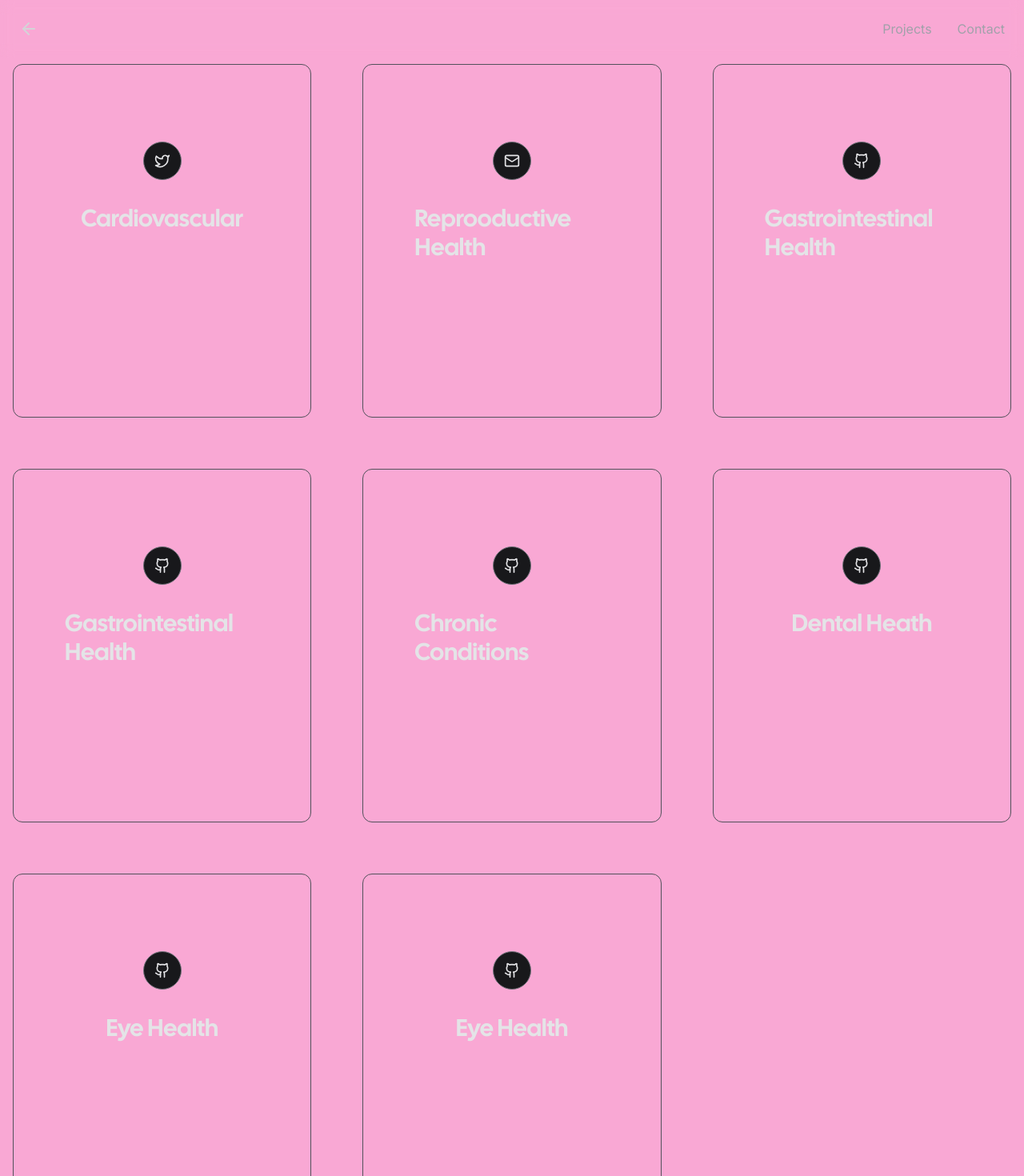
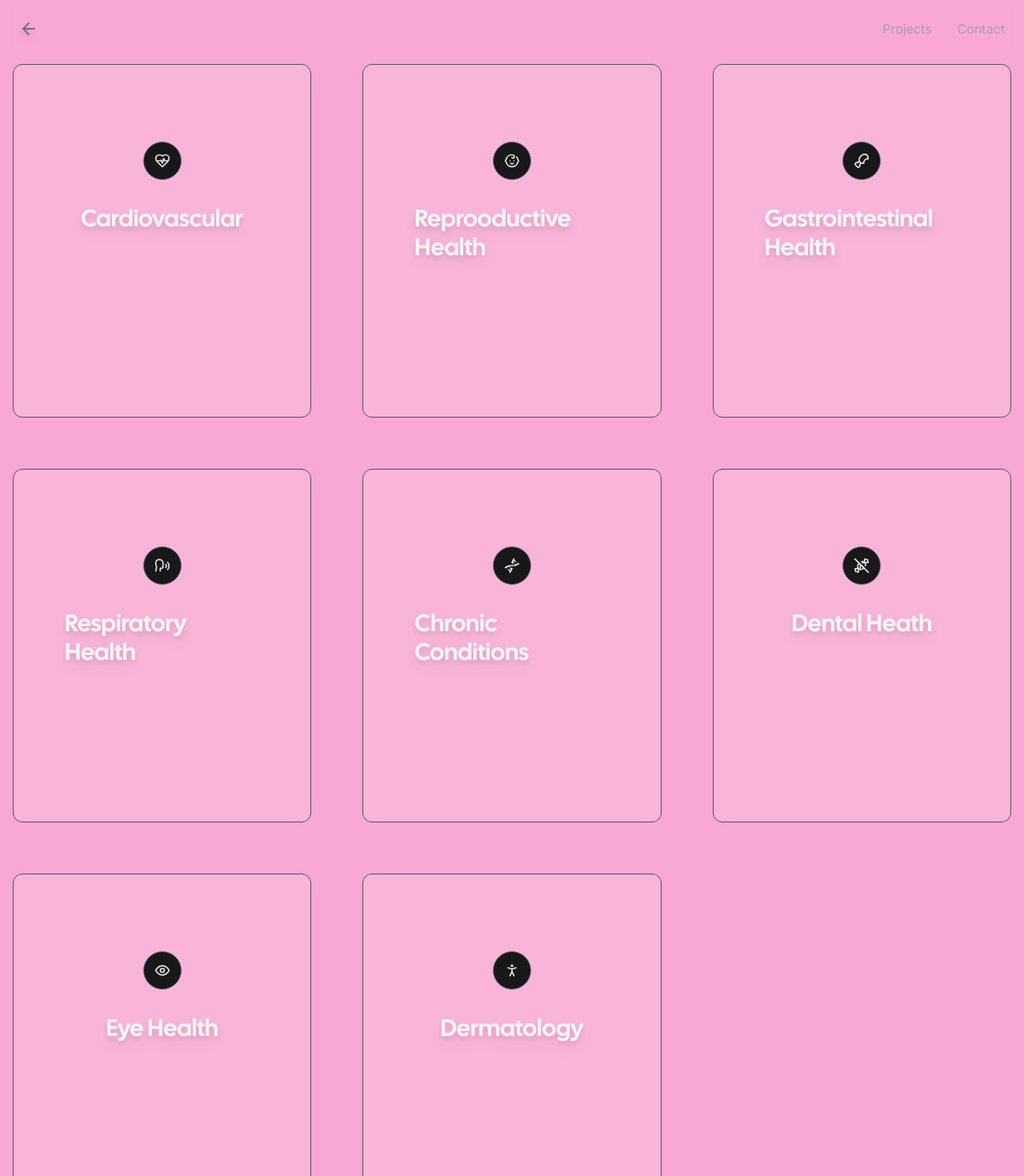
Before and after one commit to CharlieA8/h2ai-testing, a Next.js app in the folder where2next/: page /info in a window 1280 px wide. Shown: the top 1470 px of the page at 80% size. Built offline with nearby package versions, Linux system fonts and the light colour scheme; no server answers; what tailwindcss-debug-screens would draw is missing.

Commit message:
card icon + color

```diff
--- a/where2next/app/components/card.tsx
+++ b/where2next/app/components/card.tsx
@@ -23,16 +23,16 @@ export const Card: React.FC<PropsWithChildren> = ({ children }) => {
 	return (
 		<div
 			onMouseMove={onMouseMove}
-			className="overflow-hidden relative duration-700 border rounded-xl hover:bg-zinc-800/10 group md:gap-8 hover:border-zinc-400/50 border-zinc-600 "
+			className="overflow-hidden relative duration-700 border rounded-xl bg-zinc-100/15 hover:bg-zinc-800/10 group md:gap-8 hover:border-zinc-400/50 border-zinc-600 "
 		>
 			<div className="pointer-events-none">
 				<div className="absolute inset-0 z-0  transition duration-1000 [mask-image:linear-gradient(black,transparent)]" />
 				<motion.div
-					className="absolute inset-0 z-10  bg-gradient-to-br opacity-100  via-zinc-100/10  transition duration-1000 group-hover:opacity-50 "
+					className="absolute inset-0 z-10  bg-gradient-to-br opacity-100  via-zinc-100/10  transition duration-50 group-hover:opacity-50 "
 					style={style}
 				/>
 				<motion.div
-					className="absolute inset-0 z-10 opacity-0 mix-blend-overlay transition duration-1000 group-hover:opacity-100"
+					className="absolute inset-0 z-10 opacity-0 mix-blend-overlay transition duration-50 group-hover:opacity-100"
 					style={style}
 				/>
 			</div>
--- a/where2next/app/components/nav.tsx
+++ b/where2next/app/components/nav.tsx
@@ -44,9 +44,9 @@ export const Navigation: React.FC = () => {
 
 					<Link
 						href="/"
-						className="duration-200 text-zinc-300 hover:text-zinc-100"
+						className="duration-200 text-zinc-500 hover:text-white"
 					>
-						<ArrowLeft className="w-6 h-6 " />
+						<ArrowLeft className="w-6 h-6 drop-shadow-lg" />
 					</Link>
 				</div>
 			</div>
--- a/where2next/app/info/page.js
+++ b/where2next/app/info/page.js
@@ -1,5 +1,5 @@
 "use client";
-import { Github, Mail, Twitter } from "lucide-react";
+import { HeartPulse, Baby, Drumstick, Speech, Dna, CandyOff, Eye, PersonStanding } from "lucide-react";
 import Link from "next/link";
 import { Navigation } from "../components/nav";
 import { Card } from "../components/card";
@@ -7,36 +7,36 @@ import { on } from "events";
 
 const health = [
 	{
-		icon: <Twitter size={20} />,
+		icon: <HeartPulse size={20} />,
 		handle: "Cardiovascular",
 	},
 	{
-		icon: <Mail size={20} />,
+		icon: <Baby size={20} />,
 		handle: "Reprooductive Health",
 	},
 	{
-		icon: <Github size={20} />,
+		icon: <Drumstick size={20} />,
 		handle: "Gastrointestinal Health",
 	},
 	{
-		icon: <Github size={20} />,
-		handle: "Gastrointestinal Health",
+		icon: <Speech size={20} />,
+		handle: "Respiratory Health",
 	},
 	{
-		icon: <Github size={20} />,
+		icon: <Dna size={20} />,
 		handle: "Chronic Conditions",
 	},
 	{
-		icon: <Github size={20} />,
+		icon: <CandyOff size={20} />,
 		handle: "Dental Heath",
 	},
 	{
-		icon: <Github size={20} />,
+		icon: <Eye size={20} />,
 		handle: "Eye Health",
 	},
 		{
-		icon: <Github size={20} />,
-		handle: "Eye Health",
+		icon: <PersonStanding size={20} />,
+		handle: "Dermatology",
 	},
 
 ];
@@ -47,7 +47,7 @@ export default function Example() {
 	};
 
 	return (
-		<div className=" bg-pink-300">
+		<div className="bg-pink-300 pb-10">
 			<div className="pb-20">
 				<Navigation />
 			</div>
@@ -59,14 +59,14 @@ export default function Example() {
 							<Link
 								href={"llm"}
 								target="_blank"
-								className="p-4 relative flex flex-col items-center gap-4 duration-700 group md:gap-8 md:py-24  lg:pb-48  md:p-16"
+								className="p-4 relative flex flex-col items-center gap-4 duration-700 group md:gap-8 md:py-24 lg:pb-48  md:p-16 "
 								onClick={() => handleCardClick(s.handle)}
 							>
-								<span className="relative z-10 flex items-center justify-center w-12 h-12 text-sm duration-1000 border rounded-full text-zinc-200 group-hover:text-white group-hover:bg-zinc-900 border-zinc-500 bg-zinc-900 group-hover:border-zinc-200 drop-shadow-orange">
+								<span className="relative z-10 flex items-center justify-center w-12 h-12 text-sm duration-1000 border rounded-full text-zinc-200 group-hover:text-white group-hover:bg-zinc-900 border-zinc-500 bg-zinc-900 group-hover:border-zinc-200 drop-shadow-orange ">
 									{s.icon}
 								</span>{" "}
 								<div className="z-10 flex flex-col items-center">
-									<span className="lg:text-xl font-medium duration-150 xl:text-3xl text-zinc-200 group-hover:text-white font-display">
+									<span className="lg:text-xl font-medium duration-150 xl:text-3xl text-zinc-100 group-hover:text-white font-display drop-shadow-lg">
 										{s.handle}
 									</span>
 								</div>
```
